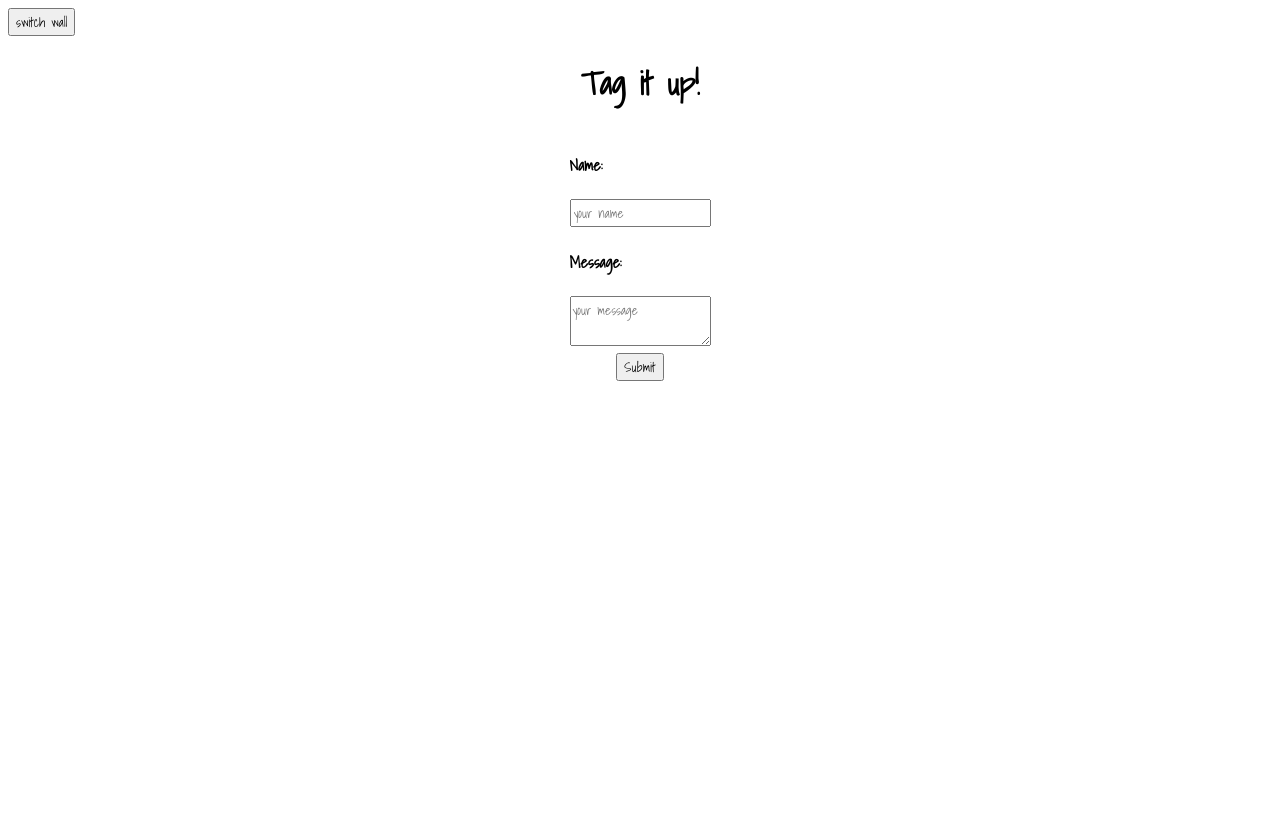
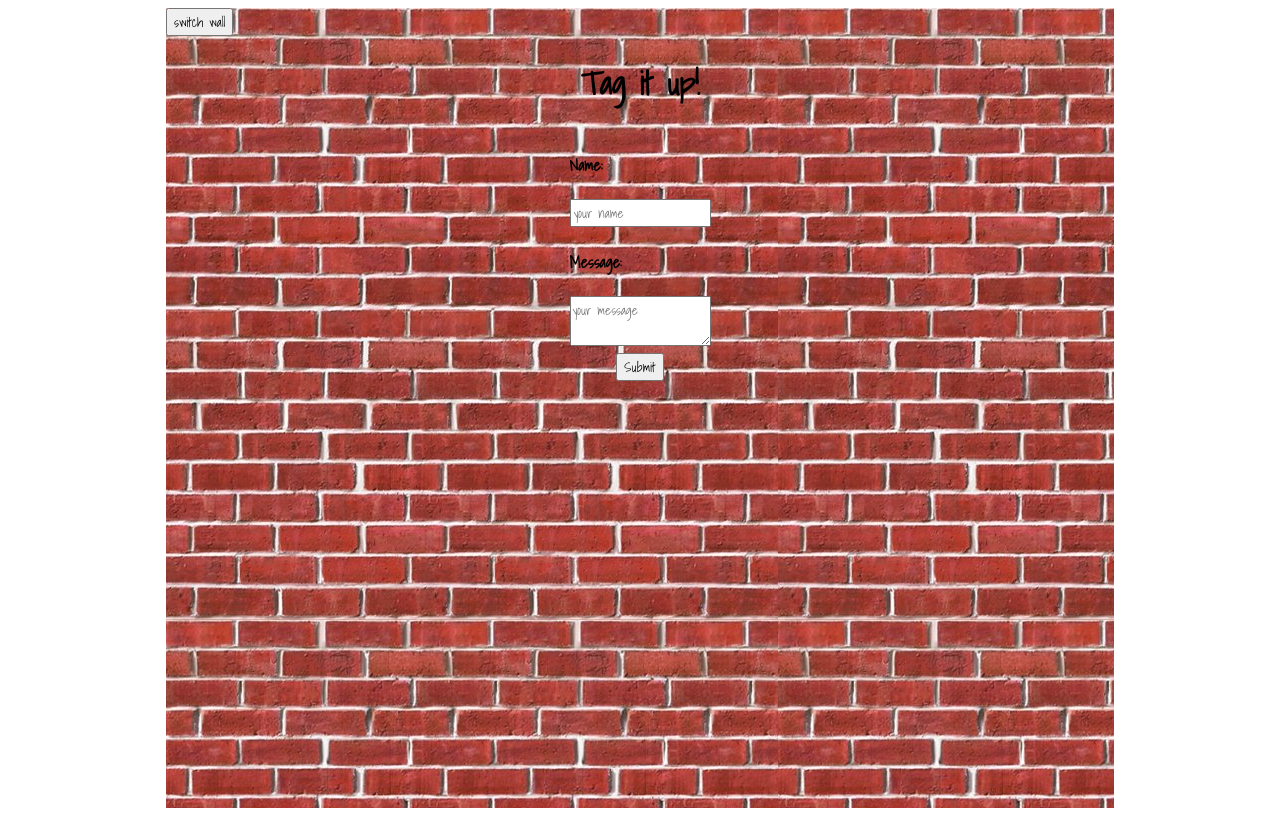
Before and after one commit to spencer-eagleton/useContext-guestbook, a React app: page / in a window 1280 px wide. Built offline with nearby package versions, Linux system fonts and the light colour scheme; a web font is replaced by a local one.

Commit message:
fixed dark mode

```diff
--- a/src/App.css
+++ b/src/App.css
@@ -1,24 +1,24 @@
-/* body {
-    background-image: url(./assets/brick.jpg);
-    color: white;
-} */
+
 
 
 .App {
-    background: #000
+    height: 800px;
+    width: 75%;
+    margin: auto;
 }
 .App.dark {
-    /* background-image: url(./assets/brick.jpg); */
-	background: #000;
+    background-image: url(./assets/brick.jpg);
+    background-size: cover;
+	/* background: #000; */
 
 	color: #fff;
 	transition: 0.3s all;
 }
 
 .App.light {
-    /* background-image: url(./assets/brick.jpg); */
+    background-image: url(./assets/redbrick.jpg);
 
-	background: #fff;
+	/* background: #fff; */
 	color: #000;
 	transition: 0.3s all;
 }
--- a/src/components/EntryCard/EntryCard.css
+++ b/src/components/EntryCard/EntryCard.css
@@ -9,12 +9,11 @@ p {
 
 h3 {
     font-family: 'Comforter', cursive;
+}
 
-}
 li {
     list-style-type: none;
     display: flex;
     flex-direction: column;
     margin: 10px;
-
 }
--- /dev/null
+++ b/src/index.css
@@ -0,0 +1,4 @@
+div#root {
+
+    color: black;
+}
--- a/src/index.jsx
+++ b/src/index.jsx
@@ -1,3 +1,4 @@
+import './index.css'
 import React from 'react';
 import { render } from 'react-dom';
 import App from './App';
--- a/webpack.config.js
+++ b/webpack.config.js
@@ -61,7 +61,7 @@ module.exports = {
             loader: 'css-loader',
             options: {
               sourceMap: true,
-              modules: true,
+              modules: false,
               importLoaders: 1,
             },
           },
```
